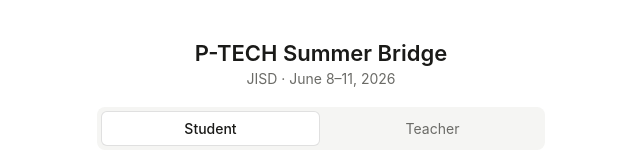
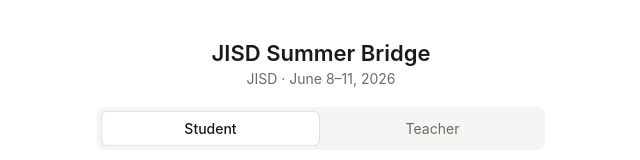
Before and after one commit to mswhitby/summer-bridge, a plain HTML site: page index.html in a window 1280 px wide. Shown: the top 160 px of the page, without its empty margins (319-959 px from the left). Drawn offline with Linux system fonts and the light colour scheme.

Commit message:
Updated title

```diff
--- a/index.html
+++ b/index.html
@@ -3,7 +3,7 @@
 <head>
   <meta charset="UTF-8">
   <meta name="viewport" content="width=device-width, initial-scale=1.0">
-  <title>P-TECH Summer Bridge Schedule</title>
+  <title>JISD Summer Bridge Schedule</title>
   <script>
     const link = document.createElement('link');
     link.rel = 'stylesheet';
@@ -15,7 +15,7 @@
 <div class="app">
 
   <div class="hero">
-    <h1>P-TECH Summer Bridge</h1>
+    <h1>JISD Summer Bridge</h1>
     <p>JISD · June 8–11, 2026</p>
   </div>
 
```
